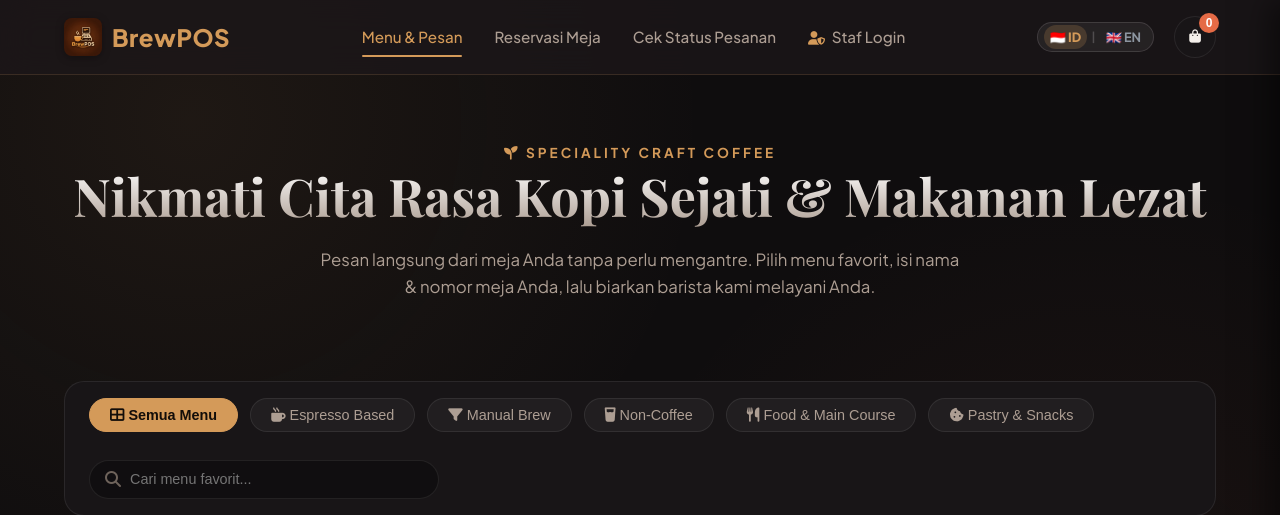
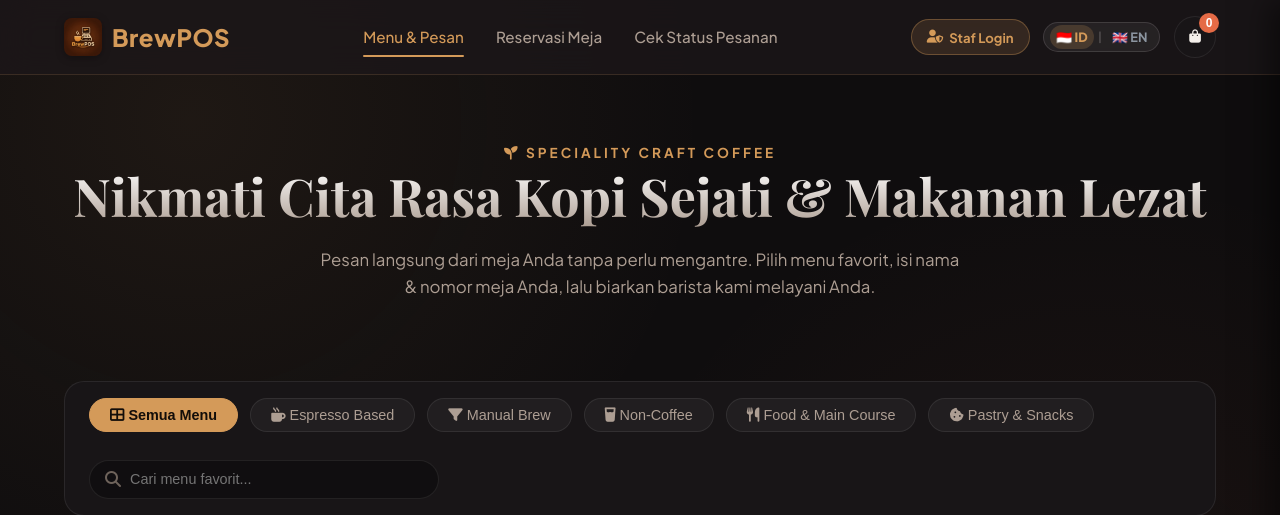
Before and after one commit to Ikhwn01/coffeeshop-app, a PHP site: page /index.php in a window 1280 px wide. Shown: the top 515 px of the page. Run offline with PHP 8.4, Linux system fonts and the light colour scheme; data comes from the database, SQL or seed files in the repository; some web fonts are replaced.

Commit message:
Position Staff Login button prominently on top navbar

```diff
--- a/includes/header.php
+++ b/includes/header.php
@@ -24,19 +24,28 @@ if (session_status() === PHP_SESSION_NONE) {
     <!-- Navbar -->
     <nav class="navbar">
         <div class="container nav-wrapper">
+            <!-- Brand Logo & Name -->
             <a href="index.php" class="logo" style="display: flex; align-items: center; gap: 10px; text-decoration: none;">
                 <img src="assets/img/logo.png" alt="BrewPOS Logo" style="height: 38px; width: 38px; border-radius: 8px; object-fit: cover; box-shadow: 0 2px 8px rgba(0,0,0,0.3);">
                 <span style="font-weight: 800; letter-spacing: 0.5px;">BrewPOS</span>
             </a>
 
+            <!-- Central Nav Links -->
             <div class="nav-links">
                 <a href="index.php" class="nav-link <?php echo (!isset($active_nav) || $active_nav == 'menu') ? 'active' : ''; ?>"><?php echo __('nav_menu', 'Menu & Pesan'); ?></a>
                 <a href="reservation.php" class="nav-link <?php echo (isset($active_nav) && $active_nav == 'reservation') ? 'active' : ''; ?>"><?php echo __('nav_reservation', 'Reservasi Meja'); ?></a>
                 <a href="order_status.php" class="nav-link <?php echo (isset($active_nav) && $active_nav == 'status') ? 'active' : ''; ?>"><?php echo __('nav_order_status', 'Cek Status Pesanan'); ?></a>
-                <a href="admin/login.php" class="nav-link" title="<?php echo __('nav_staff_login', 'Login Staf'); ?>"><i class="fas fa-user-shield" style="margin-right: 4px; font-size: 0.85rem; color: var(--primary);"></i> <?php echo __('nav_staff_login', 'Login Staf'); ?></a>
             </div>
 
-            <div class="nav-actions">
+            <!-- Top Actions: Staff Login Button, Lang Switcher, Table Badge, Cart Button -->
+            <div class="nav-actions" style="display: flex; align-items: center; gap: 0.85rem;">
+
+                <!-- Staff / Admin Login Button at Top Navbar -->
+                <a href="admin/login.php" class="btn-staff-top" style="display: inline-flex; align-items: center; gap: 6px; background: rgba(212, 154, 89, 0.15); color: var(--primary); border: 1px solid rgba(212, 154, 89, 0.35); padding: 0.4rem 0.95rem; border-radius: 50px; font-size: 0.82rem; font-weight: 700; text-decoration: none; transition: all 0.2s;" onmouseover="this.style.background='var(--primary)'; this.style.color='#ffffff';" onmouseout="this.style.background='rgba(212, 154, 89, 0.15)'; this.style.color='var(--primary)';" title="<?php echo __('nav_staff_login', 'Login Staf'); ?>">
+                    <i class="fas fa-user-shield"></i>
+                    <span><?php echo __('nav_staff_login', 'Login Staf'); ?></span>
+                </a>
+
                 <!-- Language Switcher -->
                 <div class="lang-switcher" style="display: inline-flex; align-items: center; background: rgba(255,255,255,0.06); border-radius: 20px; padding: 2px 6px; border: 1px solid rgba(255,255,255,0.12); font-size: 0.8rem; font-weight: 700; gap: 4px;">
                     <a href="?lang=id" style="color: <?php echo get_current_lang() == 'id' ? '#d49a59' : '#8c95a0'; ?>; text-decoration: none; padding: 2px 6px; border-radius: 12px; <?php echo get_current_lang() == 'id' ? 'background: rgba(212,154,89,0.2); font-weight: 800;' : ''; ?>" title="Bahasa Indonesia">🇮🇩 ID</a>
```
